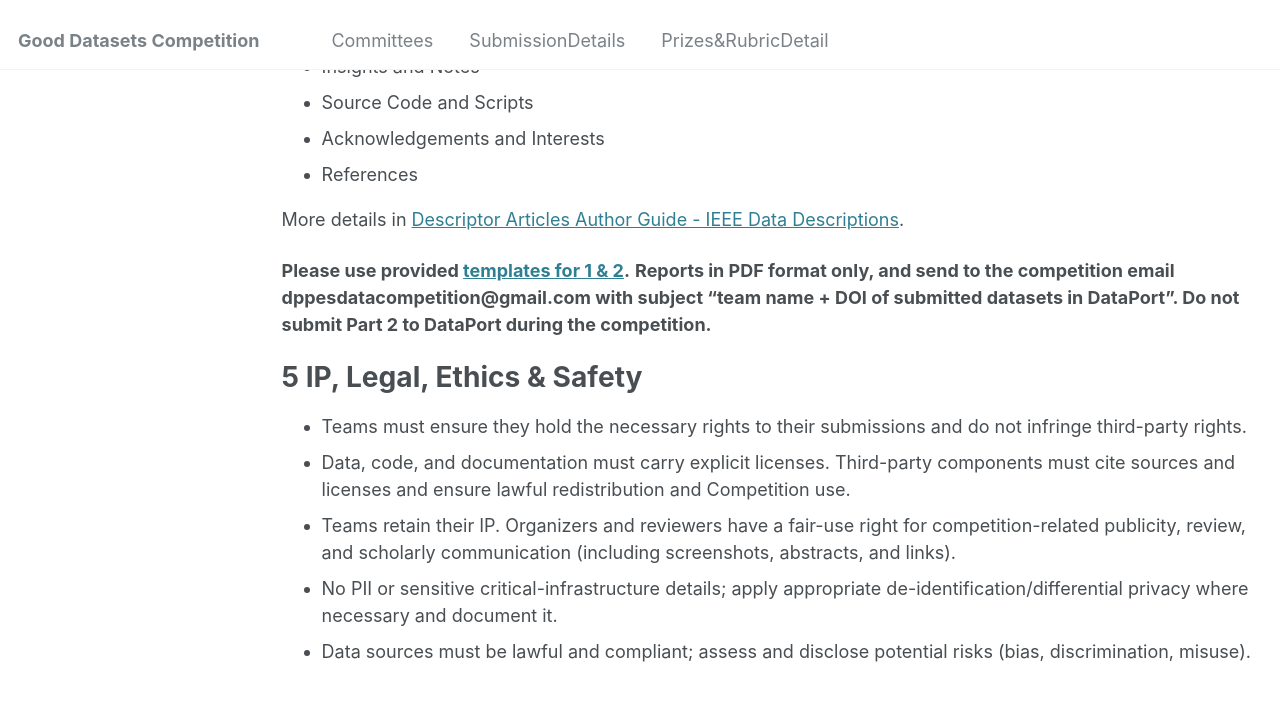
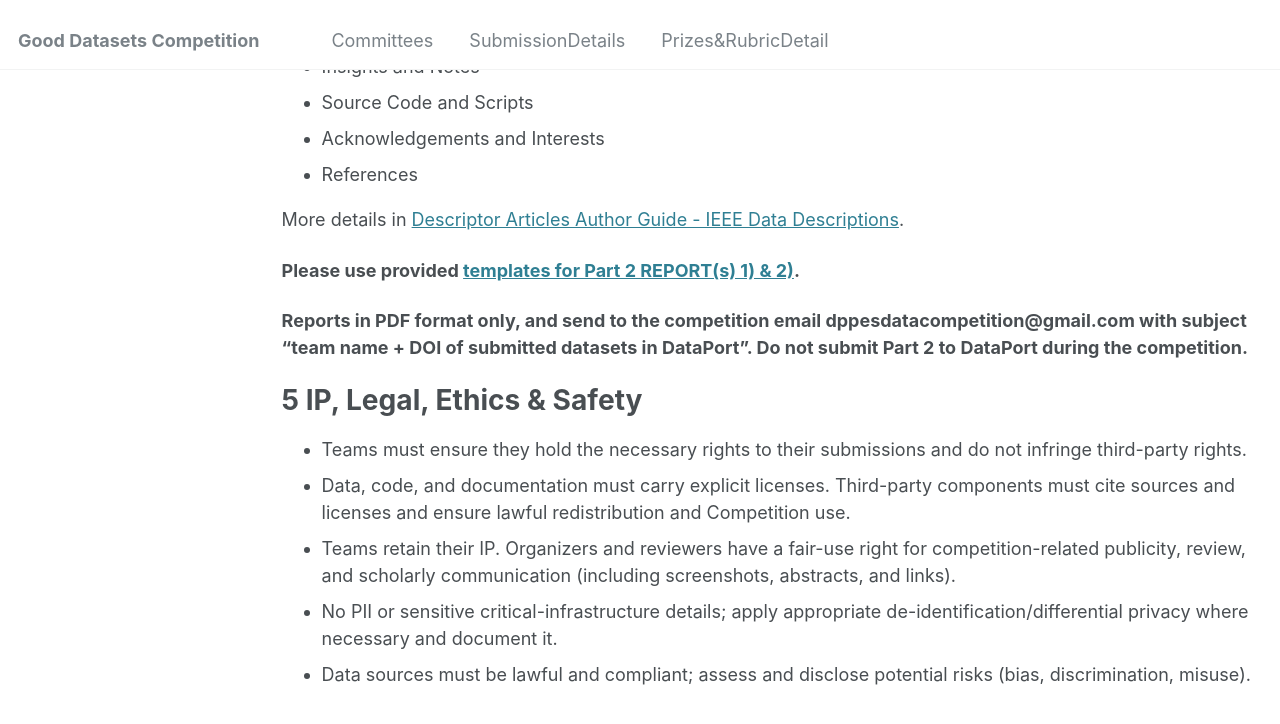
Before and after one commit to dpPEScomp/pesdpcompetition.github.io, a Jekyll site: the page built from _pages/SubmissionDetails.md, in a window 1280 px wide and 900 px high, scrolled down 1981 px. Shown: the top 724 px of the window. Built offline with Jekyll 4.4.1, drawn with Linux system fonts in a browser that asks for light colours.

Commit message:
Update SubmissionDetails.md

```diff
--- a/_pages/SubmissionDetails.md
+++ b/_pages/SubmissionDetails.md
@@ -64,7 +64,8 @@ Recommended length of **4 pages** with a **max of 6 pages**. Descriptor articles
 
 More details in [Descriptor Articles Author Guide - IEEE Data Descriptions](https://www.ieee-data.org/author-guide/).
 
-**Please use provided [templates for 1 & 2](https://ieee-dataport.org/xxxxxx).**
+**Please use provided [templates for Part 2 REPORT(s) 1) & 2)](https://ieee-dataport.org/competitions/good-datasets-ai-model-training-power-and-energy-domain).**
+
 **Reports in PDF format only, and send to the competition email dppesdatacompetition@gmail.com with subject “team name + DOI of submitted datasets in DataPort”. Do not submit Part 2 to DataPort during the competition.**
 
 
```
